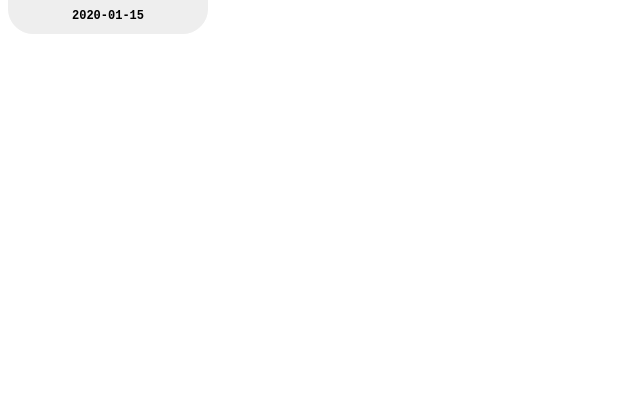
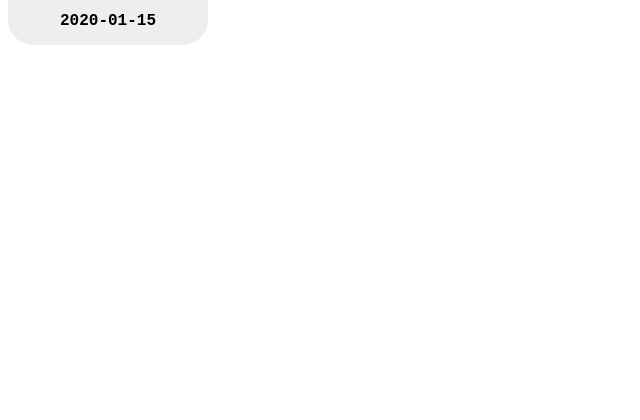
Before and after one commit to JoeGermuska/birdnest, a Flask app: page / in a window 1280 px wide. Shown: the part 269-689 px from the top of the page, without its empty margins (0-640 px from the left). Run offline with Flask 2, Linux system fonts and the light colour scheme; tables that the repository leaves empty hold one stand-in row (values such as "Sample post"); some libraries are stand-ins or nearby versions; some web fonts are replaced.

Commit message:
update for 12/8/2022

```diff
--- a/static/style.css
+++ b/static/style.css
@@ -85,7 +85,7 @@
  }
 
  .playlist-tile h2 {
-     font-size: .75rem;
+     font-size: 1rem;
      font-family: 'Courier New';
  }
 
```
